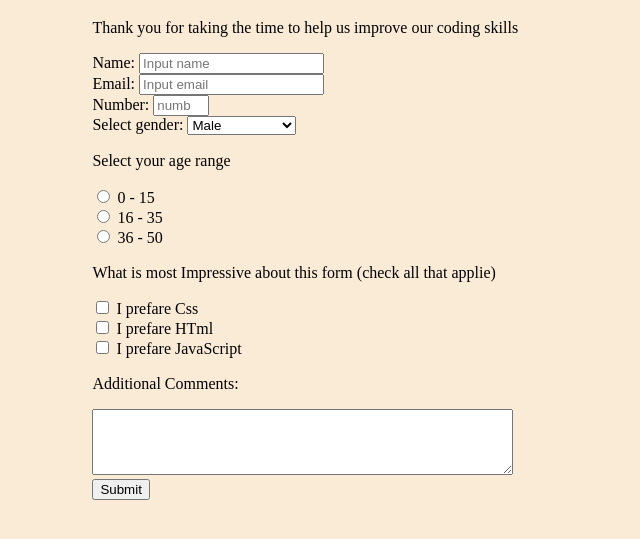
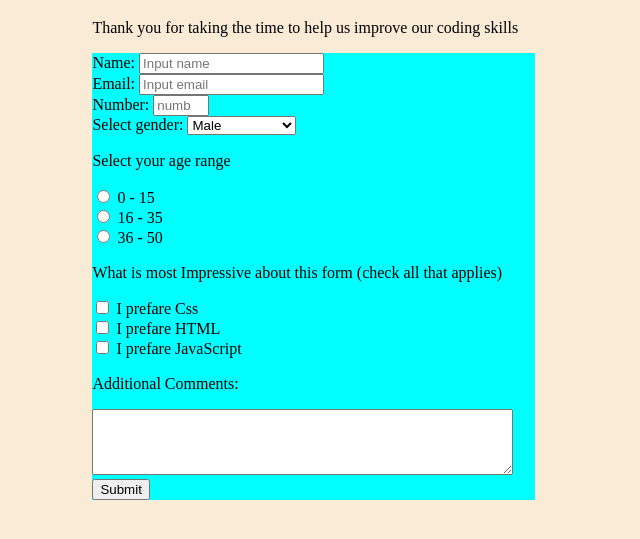
Before and after one commit to shegy28/microtest1, a plain HTML site: page index.html in a window 1280 px wide. Shown: the part 63-602 px from the top of the page, without its empty margins (358-998 px from the left). Drawn offline with Linux system fonts and the light colour scheme.

Commit message:
final push

```diff
--- a/css/style.css
+++ b/css/style.css
@@ -1,5 +1,7 @@
 form{
     margin-left:35%;
+    background-color: aqua;
+    width: 35%;
 
 
 }
--- a/index.html
+++ b/index.html
@@ -34,11 +34,11 @@
         <input type="radio" id="range 3" name="age-range" value="50">
         <label for="range 3">36 - 50</label><br>
 
-        <p>What is most Impressive about this form (check all that applie)</p>
+        <p>What is most Impressive about this form (check all that applies)</p>
         <input type="checkbox" id="code1" name="code1" value="Css">
         <label for="code1"> I prefare Css</label><br>
         <input type="checkbox" id="code2" name="code2" value="Html">
-        <label for="code2"> I prefare HTml</label><br>
+        <label for="code2"> I prefare HTML</label><br>
         <input type="checkbox" id="code3" name="code3" value="JavaScript">
         <label for="code3"> I prefare JavaScript</label><br>
 
```
